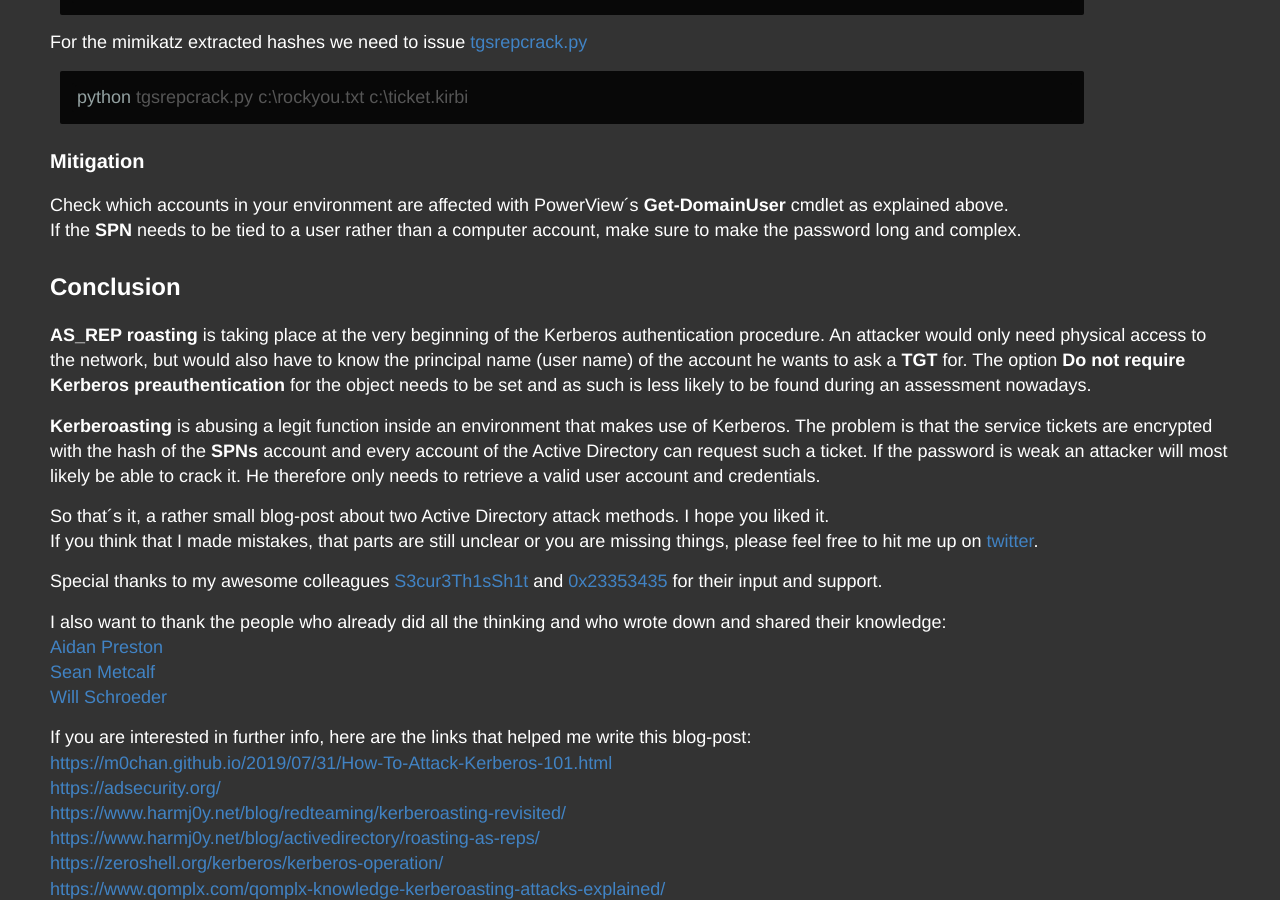
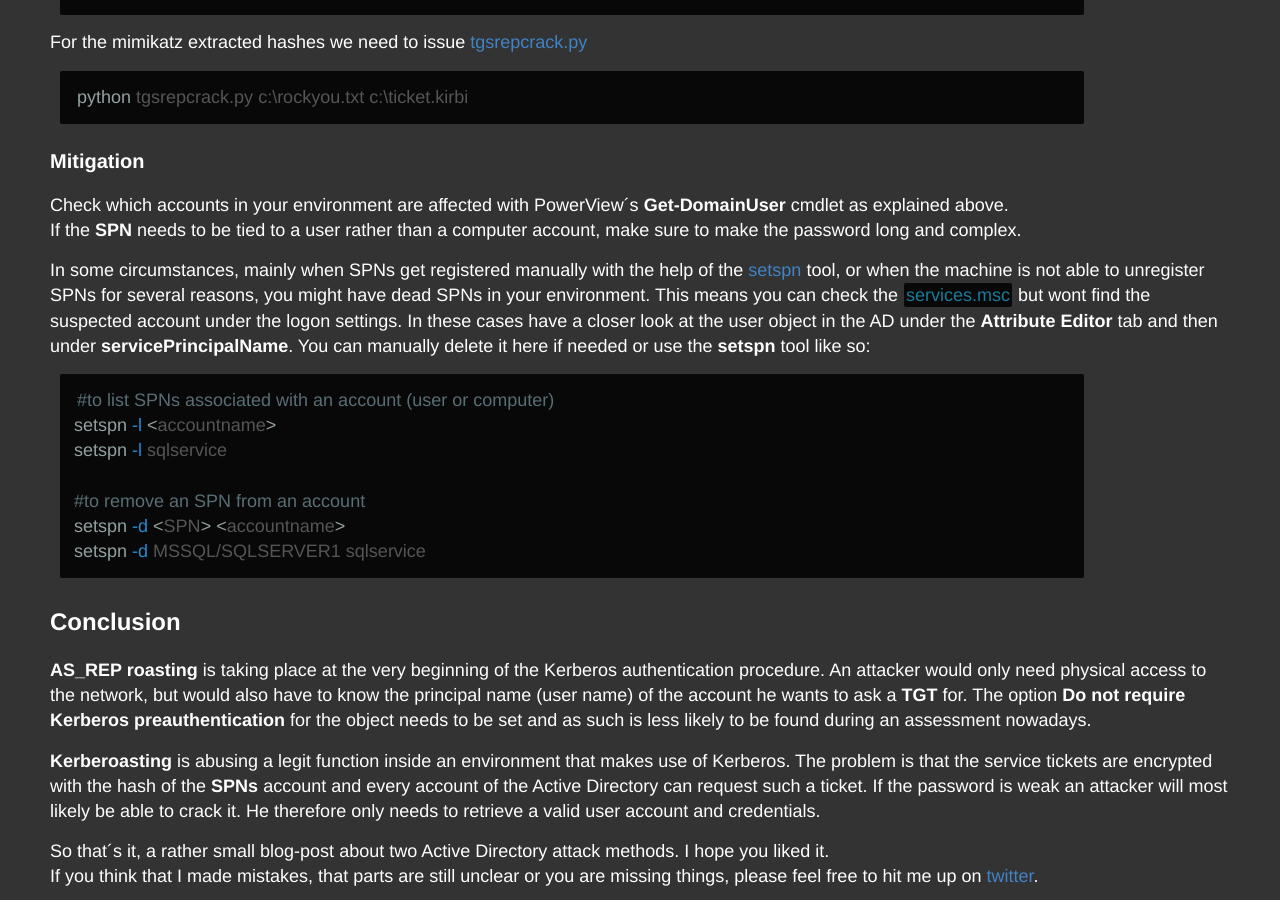
Before and after one commit to LuemmelSec/LuemmelSec.github.io, a Jekyll site: the page built from _posts/2020-12-11-Kerberoasting-VS-AS-REP-Roasting.md, in a window 1280 px wide and 900 px high, scrolled down 4892 px. Built offline with Jekyll 4.4.1, drawn with Linux system fonts in a browser that asks for light colours.

Commit message:
Update 2020-12-11-Kerberoasting-VS-AS-REP-Roasting.md

````diff
--- a/_posts/2020-12-11-Kerberoasting-VS-AS-REP-Roasting.md
+++ b/_posts/2020-12-11-Kerberoasting-VS-AS-REP-Roasting.md
@@ -162,6 +162,16 @@ python tgsrepcrack.py c:\rockyou.txt c:\ticket.kirbi
 Check which accounts in your environment are affected with PowerView´s **Get-DomainUser** cmdlet as explained above.
 If the **SPN** needs to be tied to a user rather than a computer account, make sure to make the password long and complex.
 
+In some circumstances, mainly when SPNs get registered manually with the help of the [setspn](https://docs.microsoft.com/en-us/previous-versions/windows/it-pro/windows-server-2012-r2-and-2012/cc731241(v=ws.11)) tool, or when the machine is not able to unregister SPNs for several reasons, you might have dead SPNs in your environment. This means you can check the ```services.msc``` but wont find the suspected account under the logon settings. In these cases have a closer look at the user object in the AD under the **Attribute Editor** tab and then under **servicePrincipalName**. You can manually delete it here if needed or use the **setspn** tool like so:
+```powershell
+#to list SPNs associated with an account (user or computer)
+setspn -l <accountname>
+setspn -l sqlservice
+
+#to remove an SPN from an account
+setspn -d <SPN> <accountname>
+setspn -d MSSQL/SQLSERVER1 sqlservice
+```
 ## Conclusion
 
 **AS_REP roasting** is taking place at the very beginning of the Kerberos authentication procedure. An attacker would only need physical access to the network, but would also have to know the principal name (user name) of the account he wants to ask a **TGT** for. The option **Do not require Kerberos preauthentication** for the object needs to be set and as such is less likely to be found during an assessment nowadays.
````
